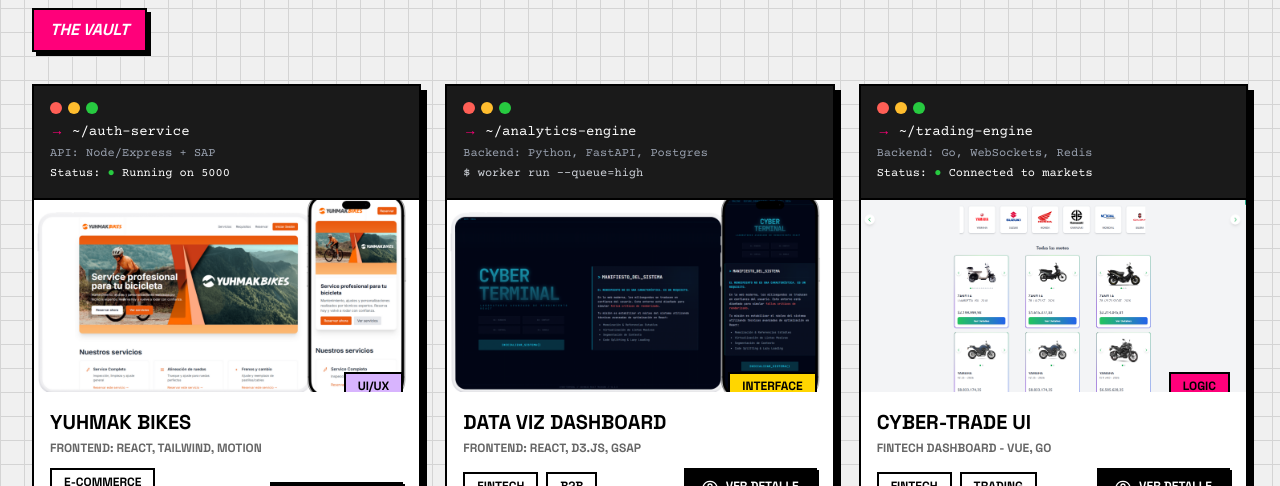
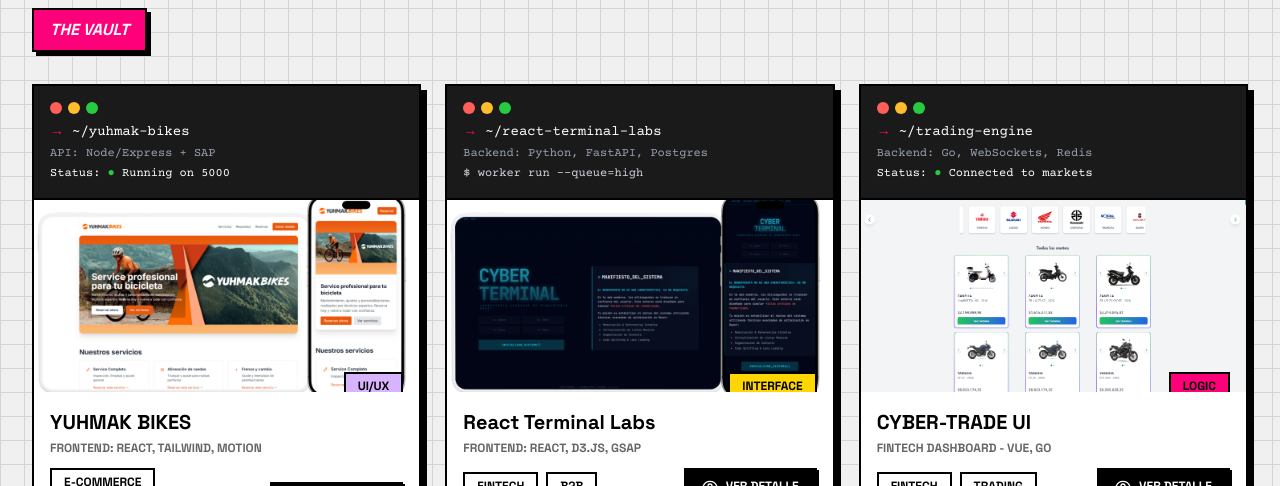
Before and after one commit to Maxycarp89/portfolio-2.0, a Next.js app: page / in a window 1280 px wide. Shown: the part 1840-2326 px from the top of the page. Built offline with nearby package versions, Linux system fonts and the light colour scheme.

Commit message:
Actualizar sección de proyectos: modificar detalles de proyectos y enlaces a URLs

```diff
--- a/components/portfolio/projects-section.tsx
+++ b/components/portfolio/projects-section.tsx
@@ -33,7 +33,7 @@ const projects: ProjectDetail[] = [
     liveUrl: "https://turnos-bikes.yuhmak.com/",
     githubUrl: "https://github.com/Maxycarp89",
     terminal: {
-      path: "~/auth-service",
+      path: "~/yuhmak-bikes",
       stack: "API: Node/Express + SAP",
       status: "Running on 5000",
     },
@@ -42,7 +42,7 @@ const projects: ProjectDetail[] = [
   },
   {
     id: 2,
-    title: "DATA VIZ DASHBOARD",
+    title: "React Terminal Labs",
     shortDescription: "FRONTEND: REACT, D3.JS, GSAP",
     fullDescription: "Dashboard interactivo de visualizacion de datos para el sector fintech. Muestra metricas en tiempo real con graficos animados, permite exportar reportes en multiples formatos, y cuenta con un sistema de alertas configurables. El backend procesa millones de transacciones diarias.",
     role: "Fullstack Developer",
@@ -64,9 +64,9 @@ const projects: ProjectDetail[] = [
       "/terminal-lab.png",
       "/terminal-lab1.png"
     ],
-    liveUrl: "https://example.com",
+    liveUrl: "https://react-terminal-lab.vercel.app/",
     terminal: {
-      path: "~/analytics-engine",
+      path: "~/react-terminal-labs",
       stack: "Backend: Python, FastAPI, Postgres",
       command: "$ worker run --queue=high",
     },
```
